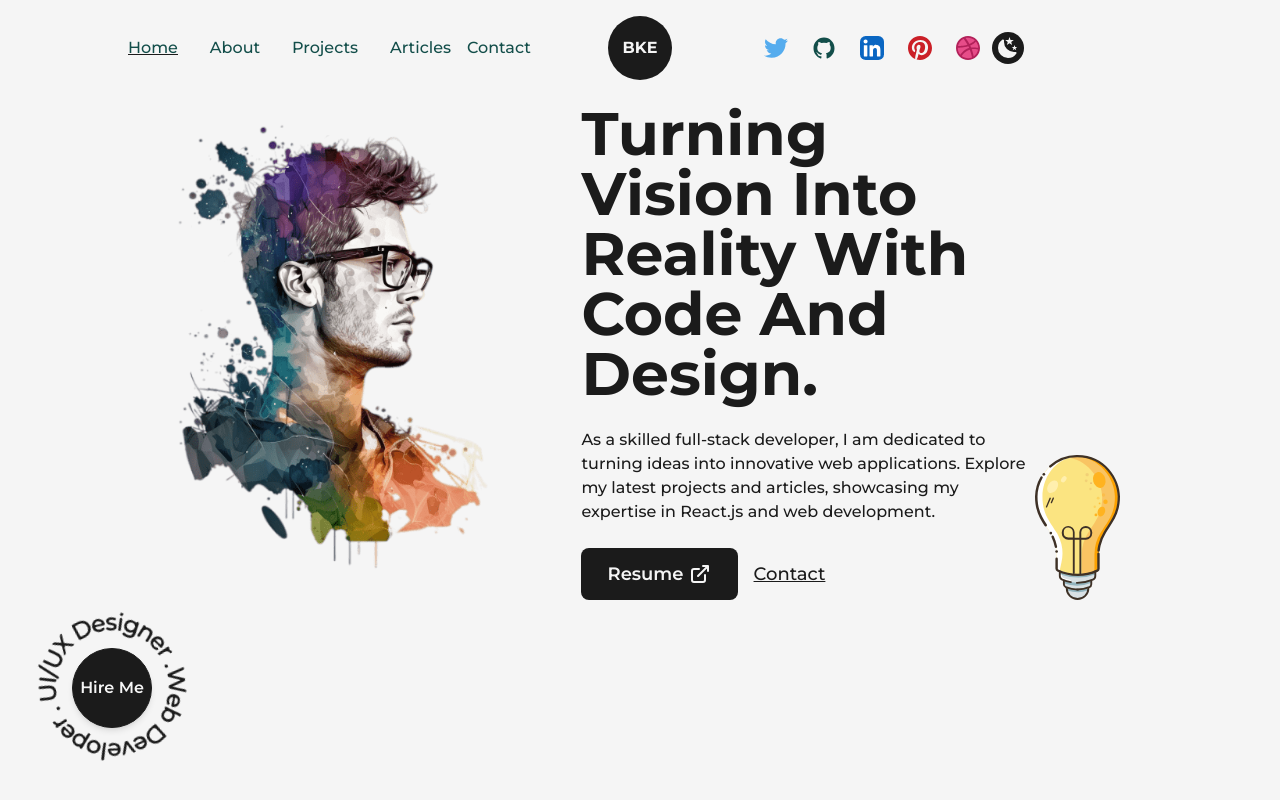
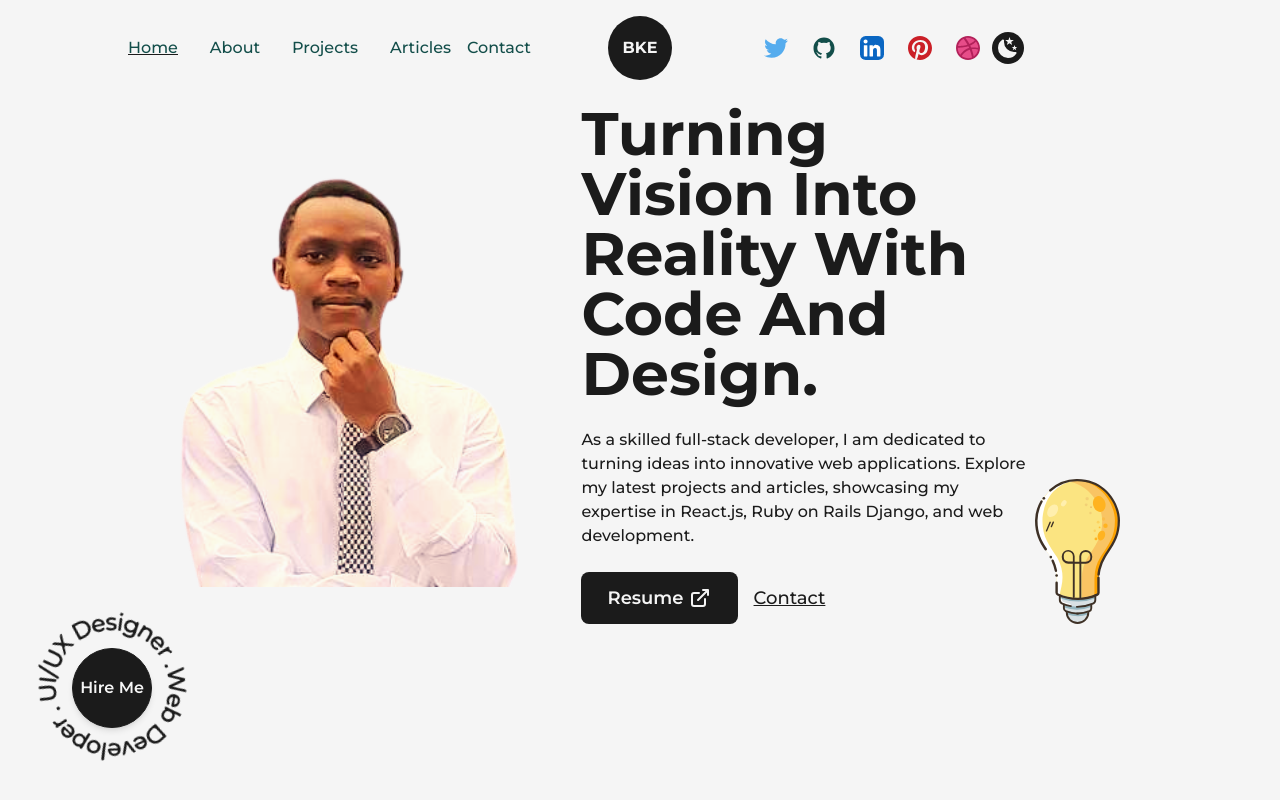
Before and after one commit to QuantaGeek/nextjs-creative, a Next.js app: page / in a window 1280 px wide. Shown: the top 800 px of the page. Built offline with nearby package versions, Linux system fonts and the light colour scheme.

Commit message:
Change profile image.

```diff
--- a/src/pages/index.js
+++ b/src/pages/index.js
@@ -1,7 +1,10 @@
 import Head from 'next/head'
 import Layout from '@/components/Layout'
 import Image from 'next/image';
-import profilePicture from '../../public/images/profile/developer-pic-1.png'
+// import { useTheme } from 'next-themes';
+// import profiledark from '../../public/images/profile/bgdark1.PNG'
+// import profilelight from '../../public/images/profile/bgone.PNG'
+import profileImage from '../../public/images/profile/Profile bg.png'
 import AnimatedText from '@/components/AnimatedText';
 import Link from 'next/link';
 import { LinkArrow } from '@/components/icon';
@@ -9,6 +12,7 @@ import HireMe from '@/components/HireMe';
 import lightBulb from '../../public/images/svgs/miscellaneous_icons_1.svg'
 
 export default function Home() {
+
   return (
     <>
       <Head>
@@ -20,8 +24,8 @@ export default function Home() {
         <Layout className='pt-0 md:pt-16 md-pt-8'>
           <div className=' flex items-center justify-content-between w-full lg:flex-col'>
               <div className='w-1/2 md:w-full'>
-                <Image src= {profilePicture} alt =" BKE"
-                className = 'w-full h-auto lg:hidden md:inline-block md:w-full '
+                <Image src= {profileImage} alt =" BKE"
+                className = 'w-full h-auto bg-blend-normal lg:hidden md:inline-block md:w-full'
                 priority
                 sizes='(max-width: 768px) 100vw, (max-width:1200px) 50vw, 50vw'
                  />
@@ -31,7 +35,7 @@ export default function Home() {
                 <AnimatedText text='Turning Vision Into Reality With Code And Design.' className='!text-6xl !text-left xl:!text-5xl lg:!text-center lg:!text-6xl md:!text-3xl xm:!text-base'/>
                 <p className='my-4 text-base font-medium md:text-sm sm:text-xs'>
                   As a skilled full-stack developer, I am dedicated to turning ideas into innovative web applications.
-                  Explore my latest projects and articles, showcasing my expertise in React.js and web development.
+                  Explore my latest projects and articles, showcasing my expertise in React.js, Ruby on Rails Django,  and web development.
                   </p>
                   <div className='flex items-center self-start mt-2 lg:self-center'>
                     <Link href="/dummy.pdf" target={'_blank'}
```
